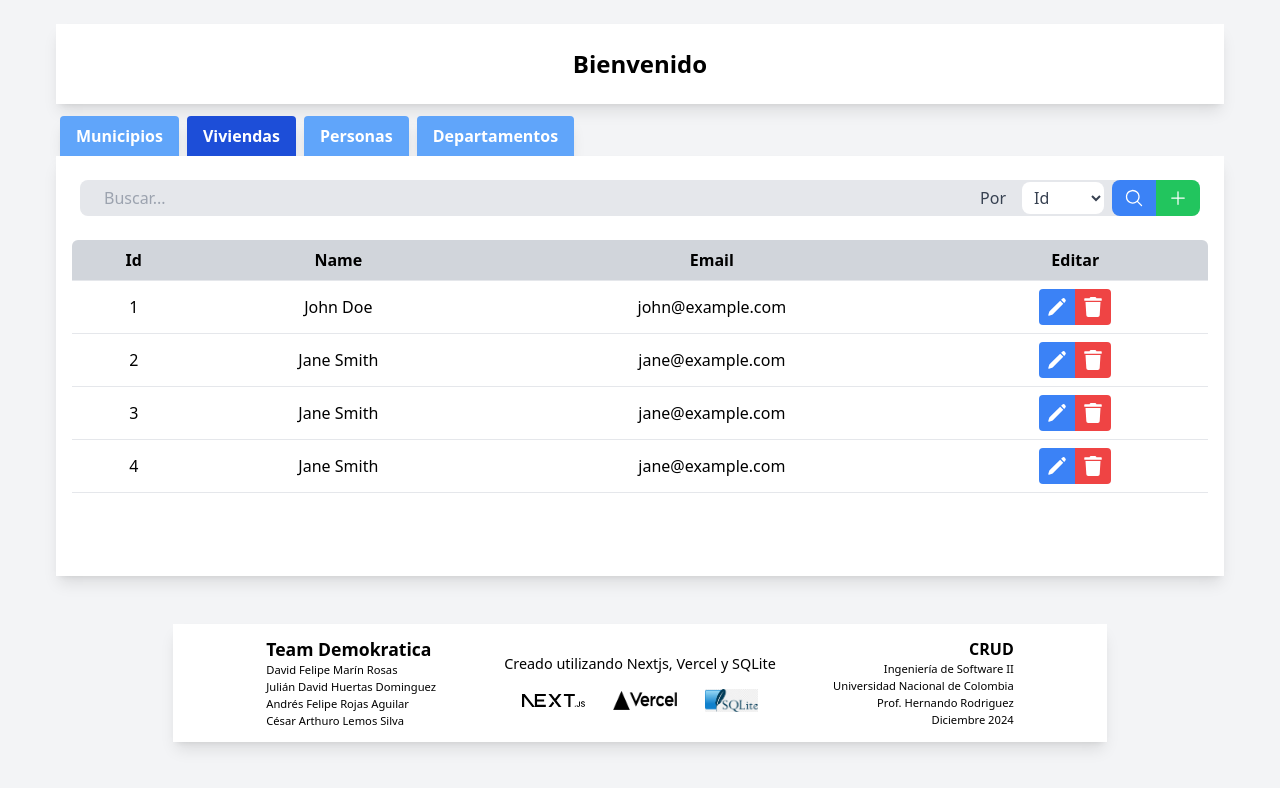
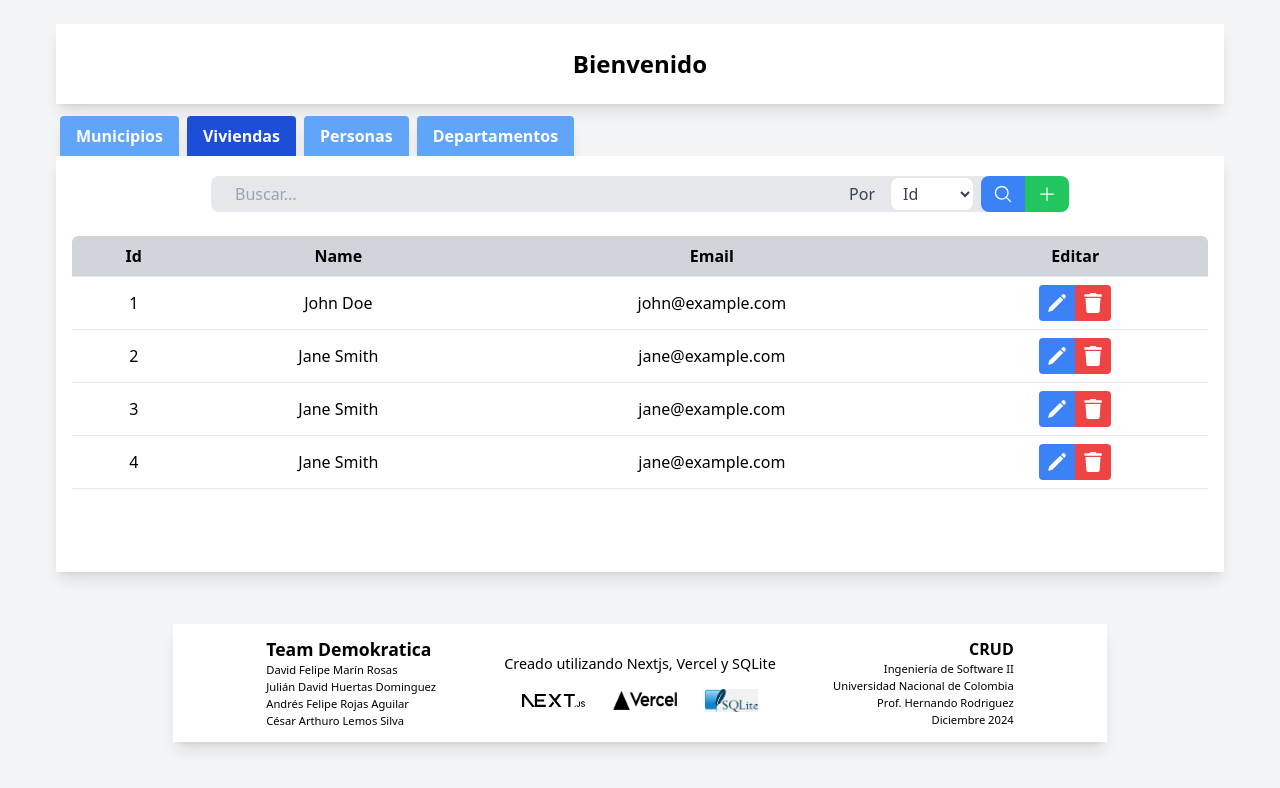
Before and after one commit to cesarALS/Ingesoft2LabBasesDatos, a Next.js app: page / in a window 1280 px wide. Shown: the top 788 px of the page. Built offline with nearby package versions, Linux system fonts and the light colour scheme.

Commit message:
reducción_search_bar

```diff
--- a/src/components/molecules/4.SearchBar.tsx
+++ b/src/components/molecules/4.SearchBar.tsx
@@ -12,19 +12,19 @@ interface SearchBarProps {
 export default function SearchBar({ headers }: SearchBarProps) {
 
   return (
-    <div className="m-2 flex items-center rounded-lg bg-gray-200 hover:bg-gray-300">
+    <div className="m-2 flex items-center rounded-lg bg-gray-200 hover:bg-gray-300 w-[75%]">
       {/* Search Input */}
       <input
         type="text"
         placeholder="Buscar..."
-        className="flex-grow bg-transparent px-2 pl-6 text-gray-700 outline-none"
+        className="flex-grow bg-transparent px-2 pl-6 text-gray-700 outline-none "
       />
 
       {/* "por" Text */}
-      <span className="mx-2 text-gray-700">Por</span>
+      <span className="mx-2 text-gray-700 ">Por</span>
 
       {/* Dropdown List */}
-      <select className="mx-2 rounded-lg bg-white px-2 py-1 text-gray-700 outline-none hover:bg-gray-100">
+      <select className="mx-2 rounded-lg bg-white px-2 py-1 text-gray-700 outline-none hover:bg-gray-100 ">
         {headers.map((entry) => (
           <option key={entry} value={entry}>
             {entry.charAt(0).toUpperCase() + entry.slice(1)}
@@ -35,7 +35,7 @@ export default function SearchBar({ headers }: SearchBarProps) {
       {/* Search Button */}
       <button
         type="button"
-        className="flex items-center rounded-l-lg bg-blue-500 px-3 py-2 text-white hover:bg-blue-600"
+        className="flex items-center rounded-l-lg bg-blue-500 px-3 py-2 text-white hover:bg-blue-600 "
         title="Hacer la búsqueda"
       >
         <MagnifyingGlassIcon className="h-5 w-5" />
@@ -45,7 +45,7 @@ export default function SearchBar({ headers }: SearchBarProps) {
       {/* Add Entry Button */}
       <button
         type="button"
-        className="flex items-center rounded-r-lg bg-green-500 px-3 py-2 text-white hover:bg-green-600"
+        className="flex items-center rounded-r-lg bg-green-500 px-3 py-2 text-white hover:bg-green-600 "
         title = "Añadir un nuevo registro"
       >
         <PlusIcon className="h-5 w-5" />
--- a/src/components/organisms/0.SearchView.tsx
+++ b/src/components/organisms/0.SearchView.tsx
@@ -64,7 +64,7 @@ export default function SearchView() {
       <div className="h-[63vh]">
         <SelectorBar botones={sections} clickFunction={setTable} activeTable={table}/>
         <div className="max-w relative z-30 w-full bg-white shadow-lg">
-          <div className="px-4 pt-4">
+          <div className="flex justify-center px-3 pt-3">
             <SearchBar headers={headers} />
           </div>
           <div className="p-4">
```
